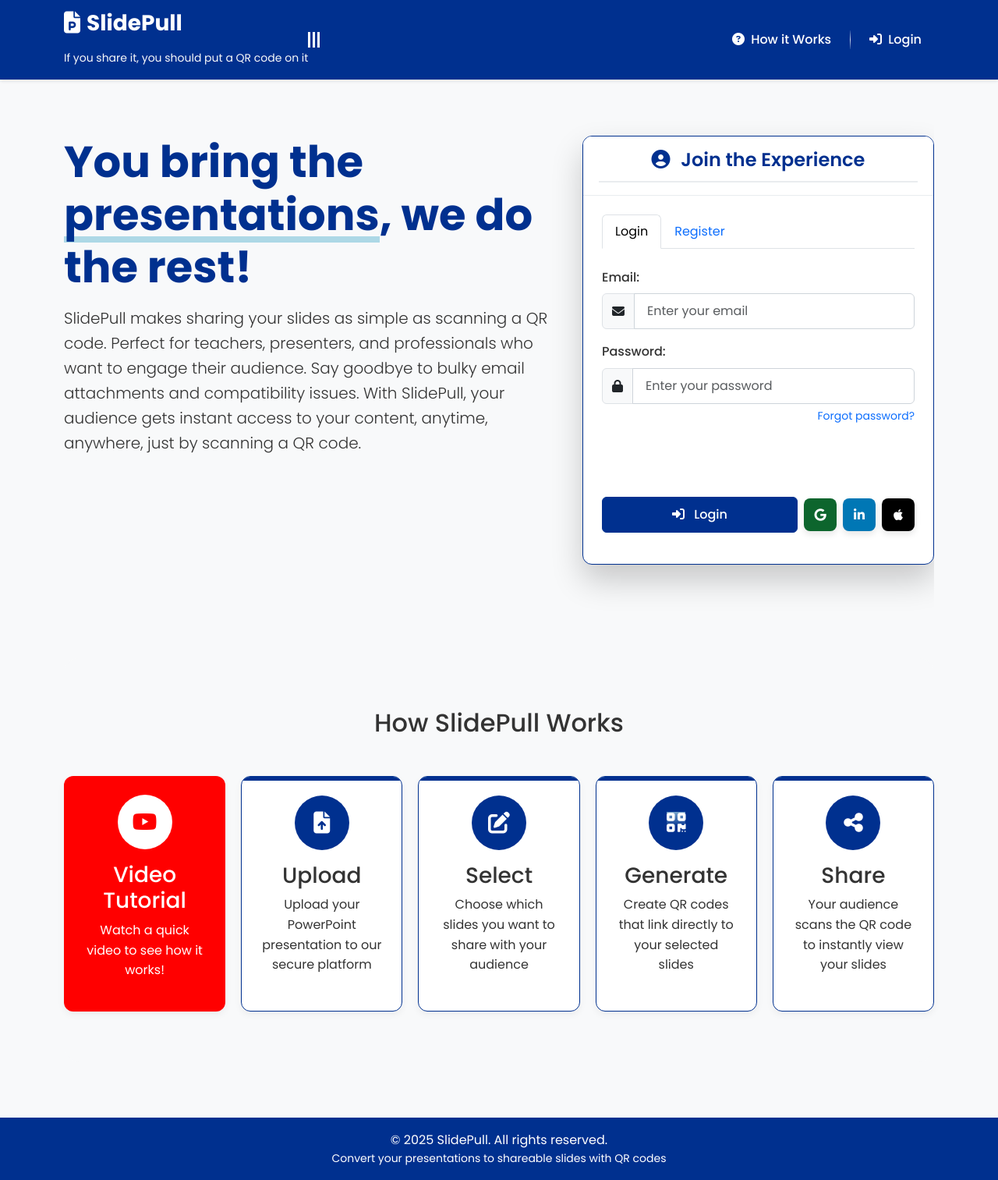
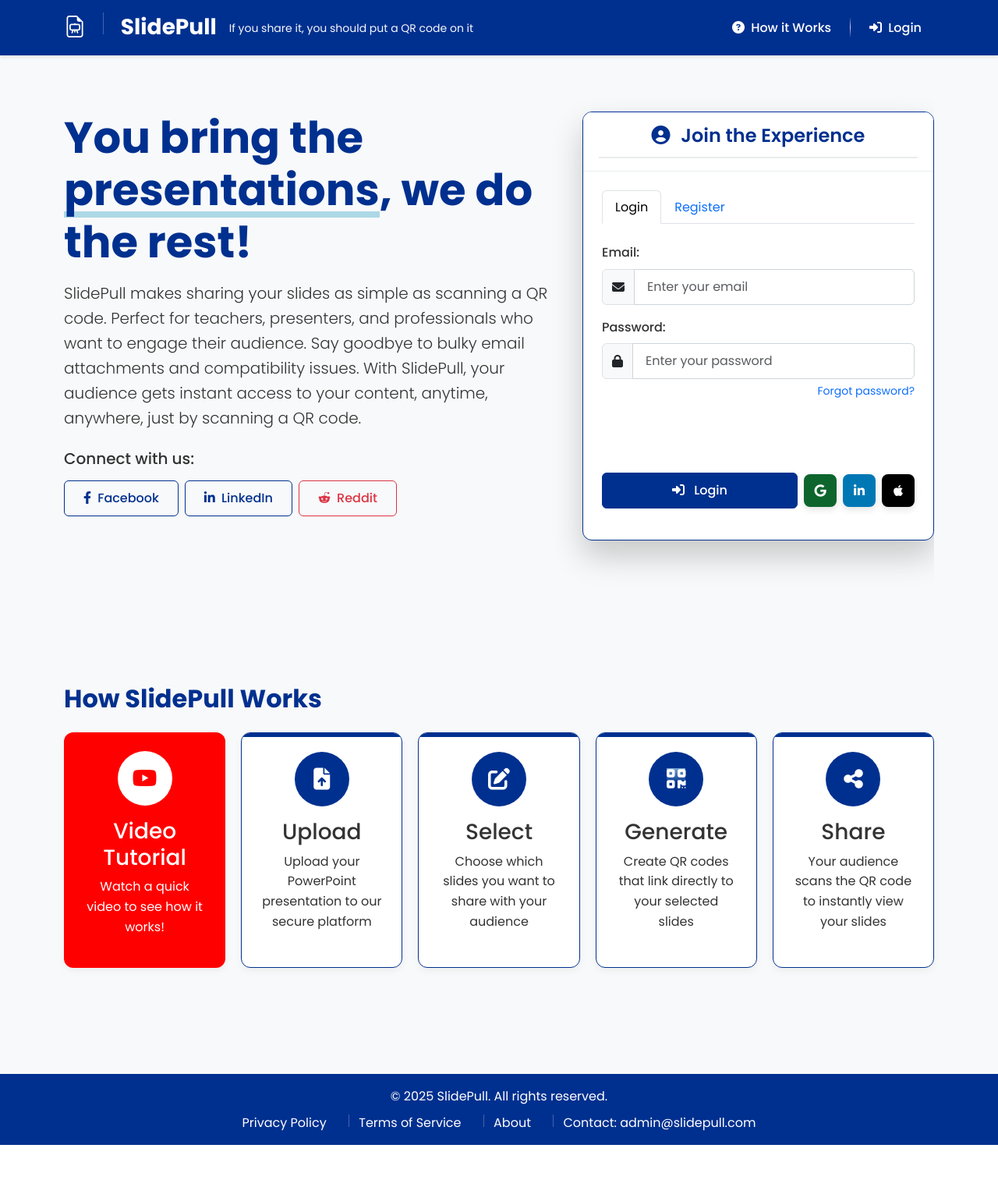
Before and after one commit to DanMGocan/dreamsofjacopo, a FastAPI app: page / in a window 1280 px wide. Shown: the whole page at 78% size. After the commit the page ends 1468 px from the top, so only its background shows below. Run offline with FastAPI, Linux system fonts and the light colour scheme; parts of the project's set-up code (start-up, migrations or seed data) failed here and were passed over; some libraries are stand-ins or nearby versions.

Commit message:
Improved home page, added favicons, fixed account activation endpoint

```diff
--- a/api/users.py
+++ b/api/users.py
@@ -331,8 +331,8 @@
         "next_billing_date": next_billing_date
     })
 
-# Activation endpoint
-@users.get("/activate-account/{token}")
+# Activation endpoint (handles both GET and POST)
+@users.api_route("/activate-account/{token}", methods=["GET", "POST"])
 async def activate_account(
     request: Request,
     token: str,
--- a/app/main.py
+++ b/app/main.py
@@ -16,8 +16,8 @@
 from api import converter, users, qrcode, system, feedback
 from core.main_converter import conversion_progress as pdf_conversion_progress
 
-# Create an instance of FastAPI
-app = FastAPI()
+# Create an instance of FastAPI with custom 404 handler
+app = FastAPI(docs_url=None, redoc_url=None)
 
 # Custom exception handlers
 @app.exception_handler(HTTPException)
@@ -31,6 +31,10 @@
         response = RedirectResponse(url="/dashboard", status_code=303)
         set_flash_message(response, exc.detail)
         return response
+
+    # Handle 404 errors with our custom template
+    if exc.status_code == 404:
+        return templates.TemplateResponse("404.html", {"request": request}, status_code=404)
 
     # For other HTTP exceptions, use the default handler
     return JSONResponse(
@@ -59,6 +63,11 @@
 # Initialize templates
 templates = Jinja2Templates(directory="templates")
 
+# Override default 404 handler
+@app.exception_handler(404)
+async def custom_404_handler(request: Request, exc: HTTPException):
+    return templates.TemplateResponse("404.html", {"request": request}, status_code=404)
+
 # Admin emails for access control
 ADMIN_EMAILS = ["admin@slidepull.net", "colm@tud.ie"]
 
@@ -77,6 +86,21 @@
 async def how_it_works(request: Request):
     # Show the "How it works?" page
     return templates.TemplateResponse("how_it_works.html", {"request": request})
+
+@app.get("/privacy", response_class=HTMLResponse)
+async def privacy_policy(request: Request):
+    # Show the Privacy Policy page
+    return templates.TemplateResponse("privacy.html", {"request": request})
+
+@app.get("/terms", response_class=HTMLResponse)
+async def terms_of_service(request: Request):
+    # Show the Terms of Service page
+    return templates.TemplateResponse("terms.html", {"request": request})
+
+@app.get("/about", response_class=HTMLResponse)
+async def about_page(request: Request):
+    # Show the About page
+    return templates.TemplateResponse("about.html", {"request": request})
 
 @app.get("/account", response_class=HTMLResponse)
 async def account_page(request: Request, db: mysql.connector.connection.MySQLConnection = Depends(get_db)):
--- a/static/css/base.css
+++ b/static/css/base.css
@@ -17,25 +17,12 @@
 
 /* Navbar styling */
 .navbar {
+    position: relative;
     background-color: var(--primary-color) !important;
     box-shadow: 0 2px 4px rgba(0, 0, 0, 0.1);
+    overflow: visible;
 }
 
-.navbar-stripes {
-    display: flex;
-    align-items: center;
-}
-
-.stripe {
-    background-color: white;
-    height: 20px; /* Adjust height as needed */
-    width: 3px;   /* Adjust width as needed */
-    margin-right: 3px; /* Adjust spacing as needed */
-}
-
-.stripe:last-child {
-    margin-right: 0;
-}
 
 .navbar-brand {
     font-weight: 700;
--- a/templates/base.html
+++ b/templates/base.html
@@ -6,6 +6,8 @@
     <title>{% block title %}SlidePull{% endblock %}</title>
     <!-- Bootstrap CSS -->
     <link href="https://cdn.jsdelivr.net/npm/bootstrap@5.3.0/dist/css/bootstrap.min.css" rel="stylesheet">
+    <!-- Bootstrap Icons -->
+    <link rel="stylesheet" href="https://cdn.jsdelivr.net/npm/bootstrap-icons@1.11.1/font/bootstrap-icons.css">
     <!-- Font Awesome for icons -->
     <link rel="stylesheet" href="https://cdnjs.cloudflare.com/ajax/libs/font-awesome/6.4.0/css/all.min.css">
     <!-- Google Fonts -->
@@ -16,6 +18,11 @@
     <!-- Animate.css for animations -->
     <link rel="stylesheet" href="https://cdnjs.cloudflare.com/ajax/libs/animate.css/4.1.1/animate.min.css">
 
+    <!-- Favicon -->
+    <link rel="apple-touch-icon" sizes="180x180" href="/apple-touch-icon.png">
+    <link rel="icon" type="image/png" sizes="32x32" href="/favicon-32x32.png">
+    <link rel="icon" type="image/png" sizes="16x16" href="/favicon-16x16.png">
+
     <!-- Custom CSS -->
     <link rel="stylesheet" href="{{ request.url_for('static', path='css/base.css') }}">
 </head>
@@ -23,9 +30,11 @@
     <!-- Navbar -->
     <nav class="navbar navbar-expand-lg navbar-dark sticky-top">
         <div class="container">
-            <div>
+            <div class="d-flex align-items-center">
                 <a class="navbar-brand" href="/">
-                    <i class="fas fa-file-powerpoint me-2"></i>SlidePull
+                    <i class="bi bi-file-earmark-easel"></i>
+                    <span class="vr mx-3"></span>
+                    SlidePull
                 </a>
                 <div class="navbar-text text-light d-none d-md-block">
                     <small>If you share it, you should put a QR code on it</small>
@@ -35,11 +44,6 @@
                 <span class="navbar-toggler-icon"></span>
             </button>
             <div class="collapse navbar-collapse" id="navbarNav">
-                <div class="navbar-stripes me-3">
-                    <div class="stripe"></div>
-                    <div class="stripe"></div>
-                    <div class="stripe"></div>
-                </div>
                 <ul class="navbar-nav ms-auto">
                     {% if 'email' in request.session %}
                     <li class="nav-item">
@@ -99,7 +103,15 @@
     <footer class="mt-auto py-3">
         <div class="container text-center">
             <p class="mb-0">&copy; 2025 SlidePull. All rights reserved.</p>
-            <p class="small mb-0">Convert your presentations to shareable slides with QR codes</p>
+            <div class="mt-2 text-white">
+                <a href="/privacy" class="text-white text-decoration-none me-3">Privacy Policy</a>
+                <span class="vr mx-2"></span>
+                <a href="/terms" class="text-white text-decoration-none me-3">Terms of Service</a>
+                <span class="vr mx-2"></span>
+                <a href="/about" class="text-white text-decoration-none me-3">About</a>
+                <span class="vr mx-2"></span>
+                <span class="text-white">Contact: admin@slidepull.com</span>
+            </div>
         </div>
     </footer>
 
--- a/templates/home.html
+++ b/templates/home.html
@@ -15,6 +15,20 @@
                 Say goodbye to bulky email attachments and compatibility issues. With SlidePull,
                 your audience gets instant access to your content, anytime, anywhere, just by scanning a QR code.
             </p>
+            <div class="mt-4 mb-3">
+                <h5 class="mb-3">Connect with us:</h5>
+                <div class="d-flex gap-2">
+                    <a href="https://facebook.com" target="_blank" class="btn btn-outline-primary">
+                        <i class="fab fa-facebook-f me-1"></i> Facebook
+                    </a>
+                    <a href="https://linkedin.com" target="_blank" class="btn btn-outline-primary">
+                        <i class="fab fa-linkedin-in me-1"></i> LinkedIn
+                    </a>
+                    <a href="https://reddit.com" target="_blank" class="btn btn-outline-danger">
+                        <i class="fab fa-reddit-alien me-1"></i> Reddit
+                    </a>
+                </div>
+            </div>
         </div>
 
         <!-- Login Card with Animation -->
@@ -119,8 +133,8 @@
 </div>
 
 <!-- How It Works Section -->
-<div class="how-it-works-section">
-    <h2 class="text-center mb-5">How SlidePull Works</h2>
+<div class="how-it-works-section" style="margin-top: 1rem;">
+    <h2 class="mb-4 hero-title" style="text-align: left;">How SlidePull Works</h2>
     <div class="process-grid-container">
         <!-- YouTube Video Tile -->
         <div class="process-step video-tile">
```
Also changed, not shown: templates/404.html (added, +18 -0 lines), templates/about.html (added, +24 -0 lines), templates/privacy.html (added, +24 -0 lines), templates/terms.html (added, +27 -0 lines), favicon-16x16.png (added), favicon-32x32.png (added), favicon.ico (added).
